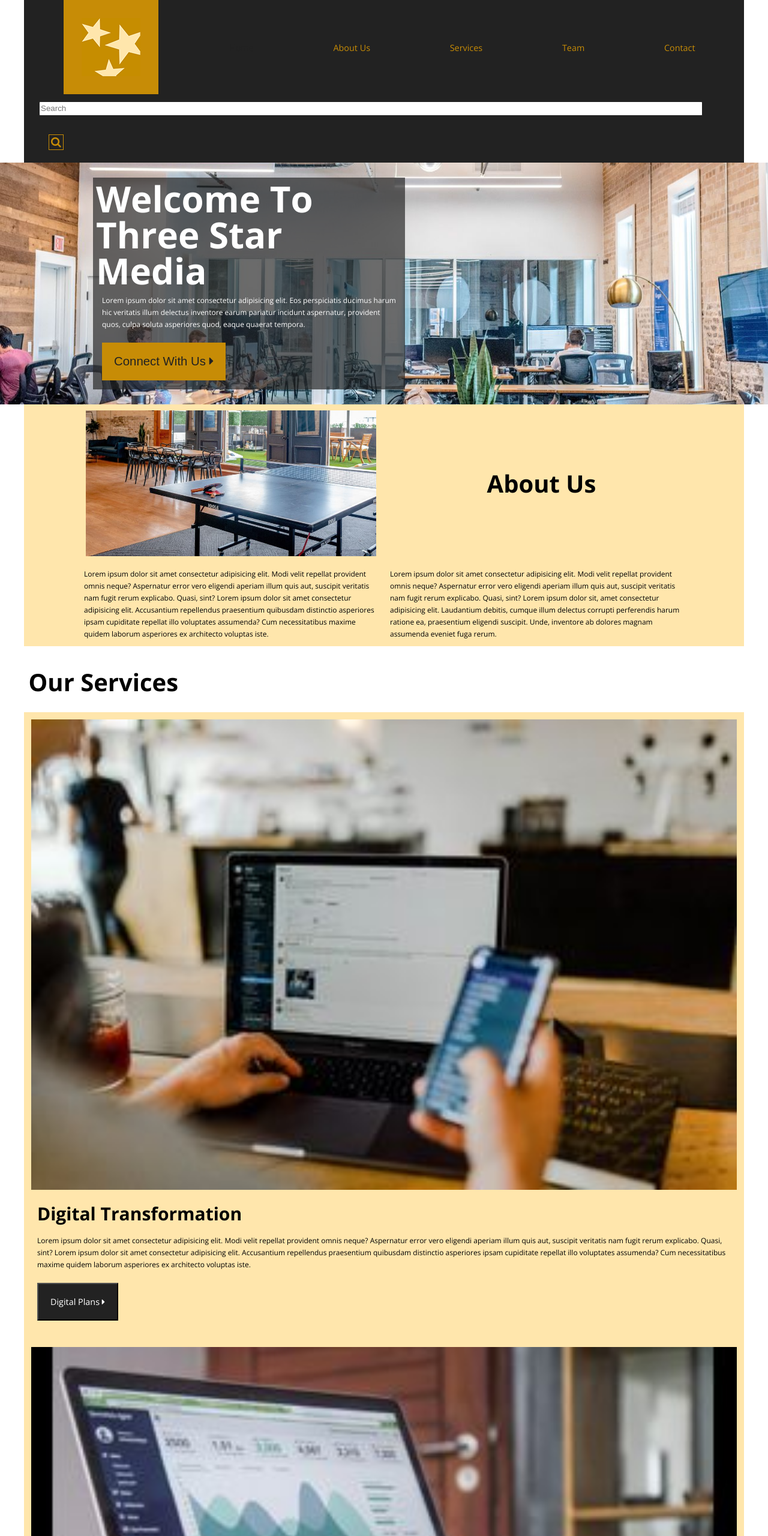
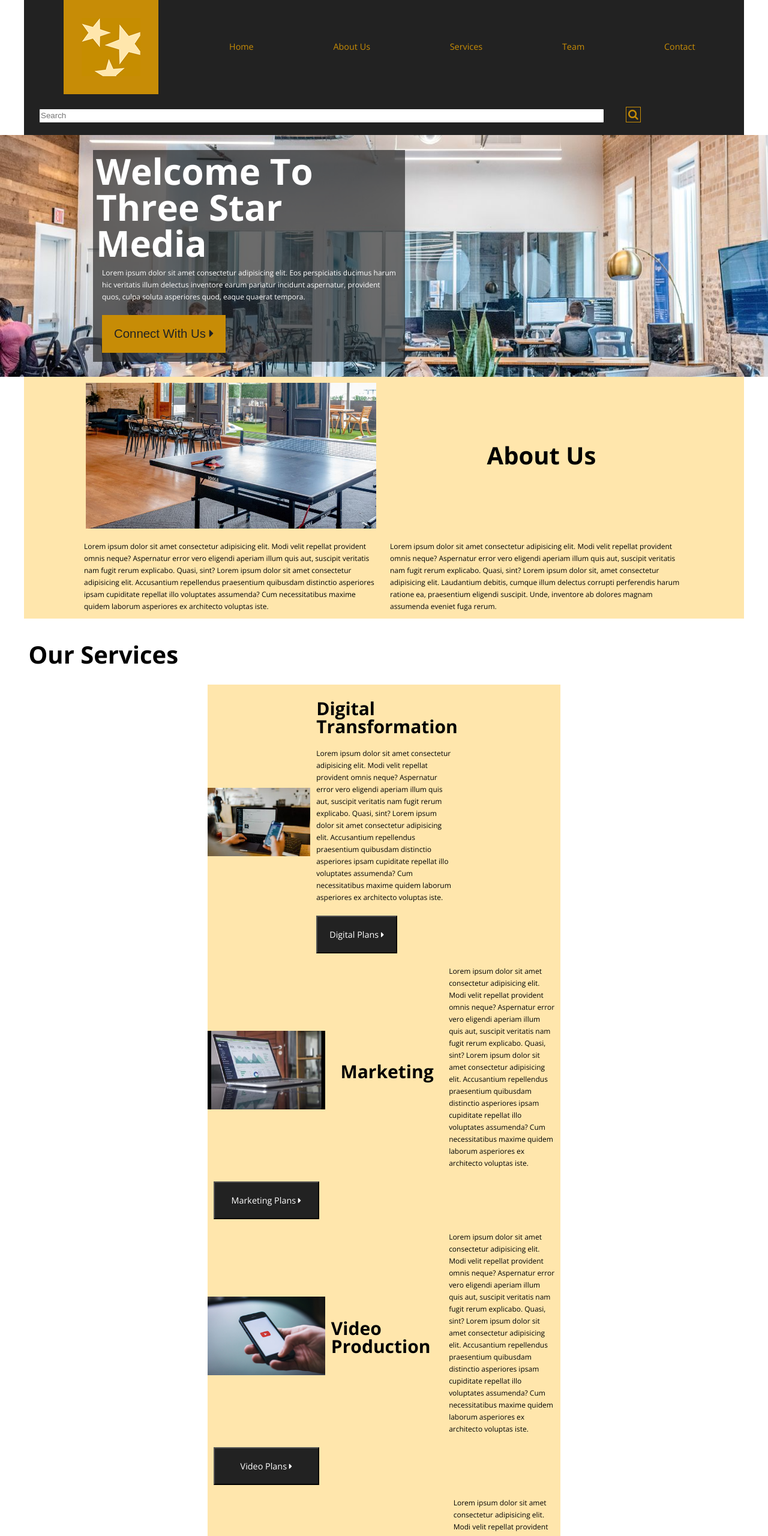
Before and after one commit to ward0368/ward0368.github.io, a plain HTML site: page final-project/index.html in a window 1280 px wide. Shown: the top 2560 px of the page at 60% size. Drawn offline with nearby package versions, Linux system fonts and the light colour scheme.

Commit message:
adds comments, validates css and html

```diff
--- a/final-project/css/main.css
+++ b/final-project/css/main.css
@@ -54,47 +54,51 @@ table {
 /* ---------------------------------------
 Beginning of CSS
 ------------------------------------------- */
+
+/* MOBILE STYLING */
+
+
+/* sets font for all of html to Open Sans, sets the font size */
 html {
     font-family: 'Open Sans', sans-serif;
     font-size: 12px;
 }
 
+/* Makes it so the website cannot be scrolled left and right */
 body {
     overflow-x: hidden;
 }
 
+/* Colours the background of the header, increases width */
 header {
     background-color: #222;
     width: 100%;
 }
 
+/* adds a margin to the navigation */
 nav {
     margin: 0 15px;
 }
 
+/* changes background colour around three star media logo in */
 .logo {
     background-color: #c78c06;
+    display: block;
 }
 
-
+/* changes the colour of the navigation to off-black */
 .logo-background {
     background-color: #222;
 }
 
-
-#home {
-    color: #222;
-    display: block;
-    text-align: center;
-    padding: 15px;
-}
-
+/* Wraps all sections to line up properly within margins */
 .wrapper {
     width: 100%;
     max-width: 1200px;
     margin: auto;
 }
 
+/* changes position and visual of pingpong table photo */
 .pingpong {
     width: 95%;
     display: block;
@@ -104,6 +108,7 @@ nav {
 
 }
 
+/* styles navigation text color and positioning */
 .navstyle {
     color: #c78c06;
     display: block;
@@ -111,18 +116,21 @@ nav {
     padding: 15px;
 }
 
+/* removes decorations from list items */
 ul, li {
     text-decoration: none;
     list-style-type: none;
     list-style: none;
 }
 
+/* styles "Three star media" title */
 h1 {
     color: white;
     font-weight: bold;
     font-size: 60px;
 }
 
+/* styles about us, creates background image, edits positioning within image */
 .aboutus {
     background-image: url(../images/main-banner.jpg);
     background-repeat: no-repeat;
@@ -133,6 +141,7 @@ h1 {
     padding: 25px 0px;
 }
 
+/* creates opacity background for welcome section */
 .box1 {
     background-color: rgba(35, 35, 35, 0.67);
     color: white;
@@ -141,6 +150,7 @@ h1 {
     padding: 5px;
 }
 
+/* Styles "connect with us" button */
 .connect {
     background-color: #c78c06;
     color: #222;
@@ -150,17 +160,19 @@ h1 {
     font-size: 1.7rem;
 }
 
+/* sets line height, sizing and padding to all paragraphs */
 p {
     line-height: 20px;
     padding: 10px;
     font-size: 12px;
 }
 
-
+/* sets table layout to fixed */
 table {
     table-layout: fixed;
 }
 
+/* styles table, adjusts sizing/positioning */
 table, th, td {
     border: 1px solid #222;
     border-collapse: collapse;
@@ -169,11 +181,12 @@ table, th, td {
     width: 95%;
 }
 
+/* Changes background colour of table */
 th {
     background-color: #ffe6ac;
 }
 
-/* Map Stylization (Location) */
+/* Map Stylization/positioning (Location) */
 iframe {
     width: 95%;
     margin: auto;
@@ -181,7 +194,7 @@ iframe {
     padding-bottom: 20px;
 }
 
-/* Styling for Contact Us inputs */
+/* Styling/positioning for Contact Us inputs */
 input[type=text] {
     width: 95%;
     max-width: 1100px;
@@ -191,7 +204,7 @@ input[type=text] {
     border-radius: 2px;
 }
 
-/* Styling for Contact Us inputs */
+/* Styling/positioning for Contact Us inputs */
 #message {
     width: 95%;
     max-width: 1100px;
@@ -202,6 +215,7 @@ input[type=text] {
     border-radius: 2px;
 }
 
+/* Styles "SEND" Button for contact us section */
 #button {
     background-color: #222;
     color: #c78c06;
@@ -211,25 +225,27 @@ input[type=text] {
     font-size: 1.7rem;
 }
 
-
+/* Styles labels text */
 .label {
     font-size: 1.3rem;
     line-height: 10px;
     padding: 10px;
 }
 
-
+/* Styles/positions searchbar */
 .searchbar {
     width: 100%;
     display: block;
     margin: auto;
 }
 
+/* Changes background colour of about us section, positions */
 .about {
     background-color: #ffe6ac;
     margin: auto;
 }
 
+/* styles all h2 elements */
 h2 {
     font-weight: bold;
     font-size: 40px;
@@ -237,6 +253,7 @@ h2 {
     padding: 10px 0px 10px 15px;
 }
 
+/* styles all h3 elements */
 h3 {
     font-weight: bold;
     font-size: 30px;
@@ -246,12 +263,14 @@ h3 {
     padding-bottom: 10px;
 }
 
+/* adds spacing and positioning to services section */
 #servicesanchor {
     padding-top: 40px;
     padding-bottom: 30px;
     margin: auto;
 }
 
+/* styles all "Our Services" Buttons */
 .blackbuttons {
     background-color: #222;
     color: white;
@@ -261,62 +280,72 @@ h3 {
     margin: 10px;
 }
 
+/* positions/resizes "digital" image */
 .digitalimage {
     width: 100%;
     margin: auto;
 }
 
+/* styles background below digitaltransformation */
 .digitaltransformation {
     background-color: #ffe6ac;
     margin: auto;
 }
 
+/* positions/resizes "laptop" image */
 .laptopimage {
     width: 100%;
     margin: auto;
     padding-top: 10px;
 }
 
+/* styles background below marketing */
 .marketing {
     background-color: #ffe6ac;
     margin: auto;
 }
 
+/* positions/resizes "cellphoneyoutube" image */
 .cellphoneyoutube {
     width: 100%;
     margin: auto;
     padding-top: 10px;
 }
 
+/* styles background below videoproduction */
 .videoproduction {
     background-color: #ffe6ac;
     margin: auto;
 }
 
+/* positions/resizes "cellphonenotepad" image */
 .cellphonenotepad {
     width: 100%;
     margin: auto;
     padding-top: 10px;
 }
 
+/* styles background below webdev */
 .webdev {
     background-color: #ffe6ac;
     margin: auto;
 }
 
+/* positions/resizes "newspaperboxes" image */
 .newspaperboxes {
     width: 100%;
     margin: auto;
     padding-top: 10px;
 }
 
+/* styles background below print */
 .print {
     background-color: #ffe6ac;
     margin: auto;
     padding-bottom: 10px;
 }
 
-
+/* Styles search button */
 .buttonstyle {
     background-color: #222;
     color: #c78c06;
@@ -325,6 +354,7 @@ h3 {
     font-size: 1.5rem;
 }
 
+/* Styles learn more button */
 .learnmorebutton {
     background-color: rgba(22,22,22, 0.8);
     color: white;
@@ -334,6 +364,7 @@ h3 {
     font-family: 'Open Sans', sans-serif;
 }
 
+/* Styles vision section, adds backgroind image, position and spacing */
 .vision {
     background-image: url(../images/vision.jpg);
     background-repeat: no-repeat;
@@ -343,6 +374,7 @@ h3 {
     padding: 8px;
 }
 
+/* Styles text within Our Vision Section, adds padding and positioning */
 .box2 {
     color: white;
     width: 100%;
@@ -350,48 +382,55 @@ h3 {
     padding: 10px;
 }
 
+/* adds spacing to team anchor */
 #teamanchor {
     padding-top: 30px;
     padding-bottom: 10px;
 }
 
+/* Changes width and positioning of john doe image */
 .imgjohndoe {
     width: 100%;
     margin: auto;
 }
 
+/* styles background for john doe text */
 .johndoe {
     background-color: #ffe6ac;
 }
 
+/* positions and changes with for bob rite image */
 .imgbobrite {
     width: 100%;
     margin: auto;
 }
 
+/* styles background for bob rite text */
 .bobrite {
     background-color: #ffe6ac;
 }
 
+/* adds spacing and positions contact anchor */
 #contactanchor {
     margin: auto;
     padding-top: 40px;
 }
 
-
+/* styles all h4's */
 h4 {
     padding: 10px;
     border-bottom: 3px solid #c78c06;
     padding-bottom: 6px;
 }
 
-
+/* positions and adds spacing to Hours of Operation table */
 #hoursoo {
     margin: auto;
     padding-bottom: 15px;
     font-size: 30px;
 }
 
+/* Styles title of map (Location text) */
 #locationtitle {
     margin: auto;
     padding-top: 25px;
@@ -399,7 +438,7 @@ h4 {
     font-size: 30px;
 }
 
-
+/* Styles the search icon (Magnifying glass) */
 .fa-search {
     color: #c78c06;
     border: 1px solid #c78c06;
@@ -407,34 +446,39 @@ h4 {
     padding: 3px;
 }
 
+/* Removes underline from all links */
 a:link, a:visited, a:hover, a:active {
     text-decoration: none;
 }
 
+/* Styles and creates hover effect */
 a:hover {
     color: #222;
     background-color: #c78c06;
 }
 
-a:hover .unsplashlink {
-    text-decoration: none;
-    color: #c78c06;
-    background-color: #222;
+/* Changes width of searchbar */
+#searchbar {
+    width: 80%;
 }
 
+/* Colours unsplash footer link */
 .unsplashlink {
     color: #c78c06;
     text-decoration: underline;
 }
 
+/* Colours footer copyright */
 .copyright {
     color: #c78c06;
 }
 
+/* Colours image credt footer section */
 .credit {
     color: #c78c06;
 }
 
+/* Changes background colour of footer */
 footer {
     background-color: #222;
 }
@@ -442,8 +486,9 @@ footer {
 /* ------------------------
 BEGINS DESKTOP LAYOUT CODE
 ---------------------------*/
-
+/* Media Screen for desktops */
 @media screen and (min-width: 760px) {
+    /* styles and positions navigation */
     nav ul {
         display: flex;
         align-items: center;
@@ -451,35 +496,77 @@ BEGINS DESKTOP LAYOUT CODE
         flex-grow: 1;
         font-size: 1.2rem;
     }
+    /* Positions the background image for welcome section */
     .aboutus {
         background-image: url(../images/main-banner.jpg);
         background-repeat: no-repeat;
         background-size: 100%;
         padding: 25px 65px;
     }
+    /* Adds a border to all card classes */
     .card {
         border: 6px;
     }
+    /* Changes positioning of items in wrapper */
     .wrapper {
         max-width: 1200px;
         margin: auto;
     }
+    /* Sets about us section side-by-side */
     .inline {
         width: 85%;
         margin: auto;
         display: grid;
         grid-template-columns: 1fr 1fr;
     }
+    /* Adds padding to nav logo  */
     .logo {
         padding: 30px;
     }
+
+    /* STARTS GRID FOR OUR SERVICES SECTION */
+
     .grid-layout {
-        padding: 1em;
-        display: flex;
-        flex-direction: row;
+        display: grid;
         flex-wrap: wrap;
+        grid-template-columns: 1fr 1fr 1fr;
     }
 
-
+    .digitaltransformation {
+        display: grid;
+        grid-template-columns: 3fr;
+        grid-template-rows: 3fr;
+        width: 46%;
+    }
+    .marketing {
+        display: grid;
+        grid-template-columns: 3fr;
+        grid-template-rows: 3fr;
+        width: 46%;
+    }
+    .videoproduction {
+        display: grid;
+        grid-template-columns: 3fr;
+        grid-template-rows: 3fr;
+        width: 46%;
+    }
+    .webdev {
+        display: grid;
+        grid-template-columns: 3fr;
+        grid-template-rows: 3fr;
+        width: 46%;
+    }
+    .print {
+        display: grid;
+        grid-template-columns: 3fr;
+        grid-template-rows: 3fr;
+        width: 46%;
+    }
+    .vision {
+        display: grid;
+        grid-template-columns: 3fr;
+        grid-template-rows: 3fr;
+        width: 90%;
+    }
 
 }
--- a/final-project/index.html
+++ b/final-project/index.html
@@ -16,29 +16,28 @@
         <div id="homeanchor" class="navigation">
             <!-- Navigation -->
             <div class="logo-background">
-                <!-- Isolates the logo and home section of navigation to match background coloursss -->
+                <!-- Isolates the logo and home section of navigation to match background colours -->
             <nav>
                 <ul>
                     <li><img src="images/logo.png" alt="Three Star Media Logo" class="logo"></li>
                     <!-- Anchor Navigation on Webpage -->
-                    <li><a href="#homeanchor" id="home">Home</a></li>
-
+                    <li><a href="#homeanchor" class="navstyle">Home</a></li>
                     <li><a href="#aboutusanchor" class="navstyle">About Us</a></li>
                     <li><a href="#servicesanchor" class="navstyle">Services</a></li>
                     <li><a href="#teamanchor" class="navstyle">Team</a></li>
                     <li><a href="#contactanchor" class="navstyle">Contact</a></li>
                     </ul>
-                <!-- Searchbar -->
+                <!-- Searchbar and search icon -->
                 <form action="#" class="search">
                     <div class="searchbar">
-                    <input type="text" placeholder="Search" ><button class="buttonstyle"><i class="fa fa-search"></i></button></div>
+                    <input type="text" placeholder="Search" id="searchbar"><button class="buttonstyle"><i class="fa fa-search"></i></button></div>
                 </form>
             </nav>
             </div>
         </div>
 </header>
 
-<!-- Welcome/About us Section -->
+<!-- Welcome Section -->
 <div class="wrapper aboutus">
     <div class="inline">
     <div class="box1">
@@ -49,6 +48,7 @@
     </div>
 </div>
 
+<!-- About Us -->
 <div class="wrapper about">
     <div class="inline">
     <img src="images/about-us.jpg" alt="Image of ping pong table" class="pingpong">
@@ -123,6 +123,7 @@
 <!-- Our Team Box -->
 <h2 id="teamanchor" class="wrapper">Our Team</h2>
 
+<!-- John Doe Section -->
 <div class="wrapper johndoe">
     <img src="images/john.jpg" alt="Image of John Doe" class="imgjohndoe">
     <h3>John Doe</h3>
@@ -130,6 +131,7 @@
     <p>Lorem ipsum dolor sit amet consectetur adipisicing elit. Modi velit repellat provident omnis neque? Aspernatur error vero eligendi aperiam illum quis aut, suscipit veritatis nam fugit rerum explicabo. Quasi, sint? Lorem ipsum dolor sit amet consectetur adipisicing elit. Accusantium repellendus praesentium quibusdam distinctio asperiores ipsam cupiditate repellat illo voluptates assumenda? Cum necessitatibus maxime quidem laborum asperiores ex architecto voluptas iste.</p>
 </div>
 
+<!-- Bob Rite Section -->
 <div class="wrapper bobrite">
     <img src="images/bob.jpg" alt="Image of Bob Rite" class="imgbobrite">
     <h3>Bob Rite</h3>
```
